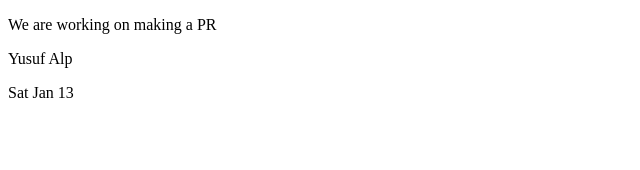
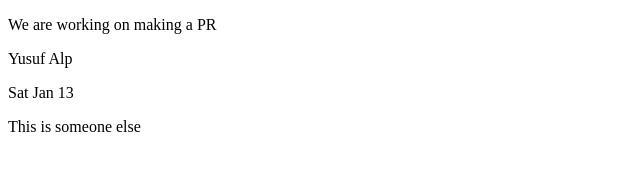
Before and after one commit to yusufalp/testing-pr-features, a plain HTML site: page index.html in a window 1280 px wide. Shown: the whole page, without its empty margins (0-640 px from the left). Drawn offline with Linux system fonts and the light colour scheme.

Commit message:
another persons work

```diff
--- a/index.html
+++ b/index.html
@@ -9,5 +9,6 @@
     <p>We are working on making a PR</p>
     <p>Yusuf Alp</p>
     <p>Sat Jan 13</p>
+    <p>This is someone else</p>
   </body>
 </html>
```
